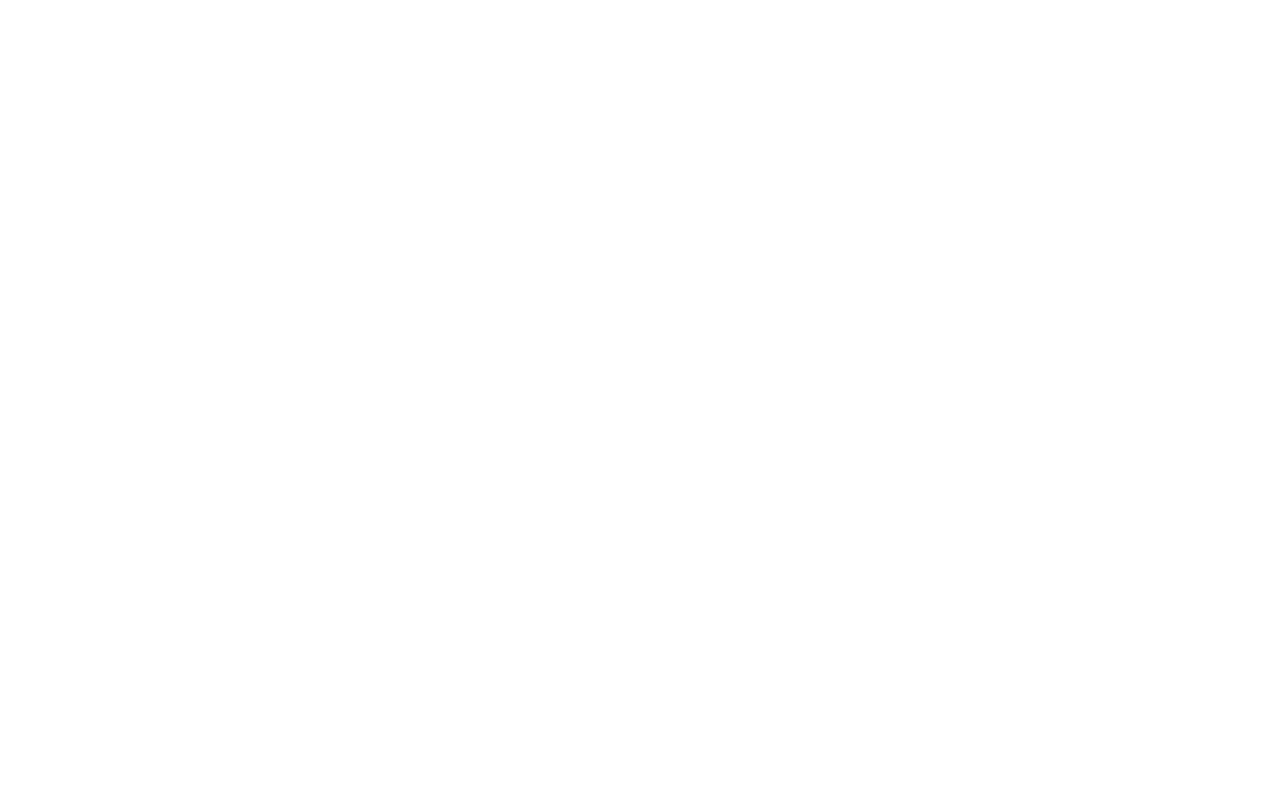
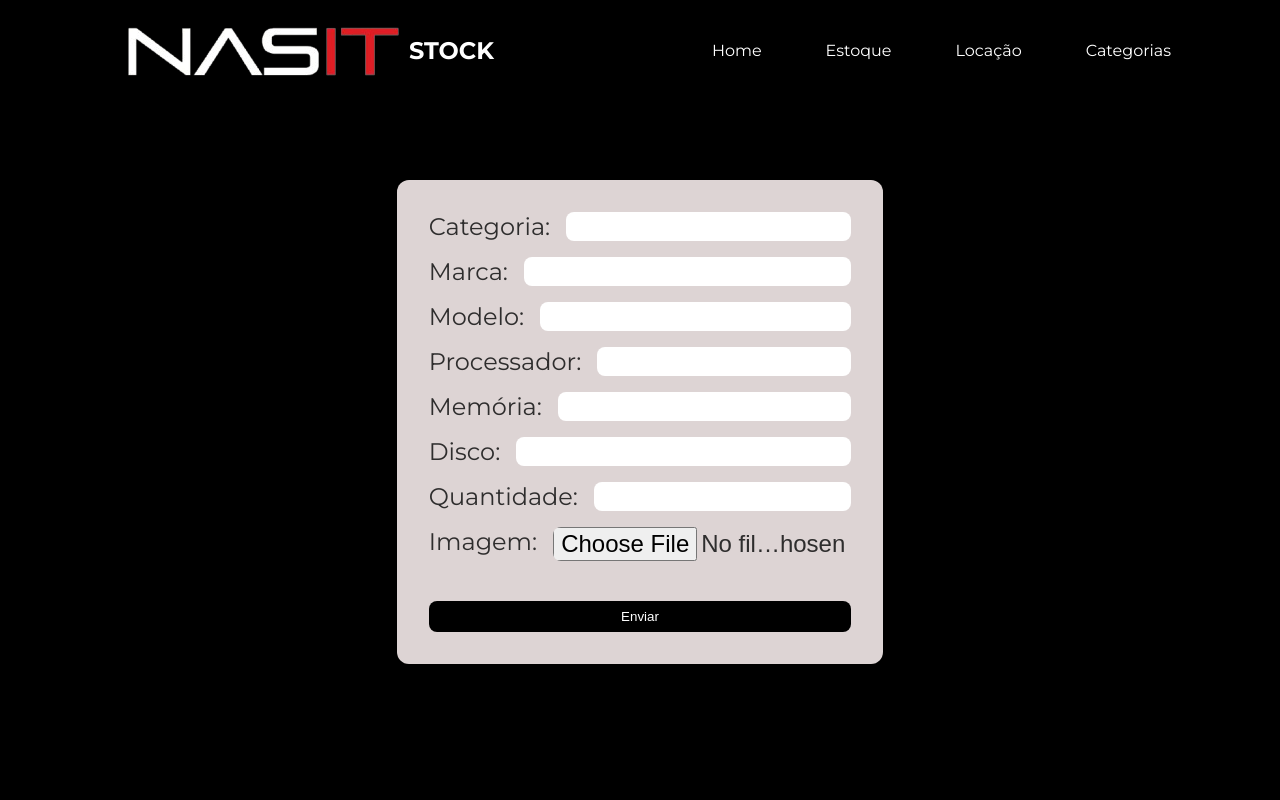
Before and after one commit to joaovictormar/NAStock_front, a React (Vite) app: page /addequipamentos in a window 1280 px wide. Before the commit this address had no page. Shown: the top 800 px of the page. Built offline with nearby package versions, Linux system fonts and the light colour scheme.

Commit message:
Feita conexão com api na página home e criação da funcionalidade de adicionar equipamentos

```diff
--- /dev/null
+++ b/src/components/Others/CardAddEquipamentos/CardAddEquipamentos.module.css
@@ -0,0 +1,49 @@
+.cardAddEquipamentos {
+    width: 40%;
+    display: flex;
+    gap: 1rem;
+    flex-direction: column;
+    border: 1px solid 0;
+    border-radius: 12px;
+    padding: 2rem;
+    background-color: var(--cinza-claro);
+}
+
+.formulario {
+    display: flex;
+    gap: 1rem;
+}
+
+.texto {
+    color: var(--cinza-escuro);
+    font-size: 24px;
+}
+
+.input {
+    border-radius: 8px;
+    border: 0;
+    width: 100%;
+    color: var(--cinza-escuro);
+    font-size: 24px;
+}
+
+.inputImagem {
+    border-radius: 8px;
+    border: 0;
+    width: 100%;
+    color: var(--cinza-escuro);
+    font-size: 24px;
+}
+
+.botao {
+    margin-top: 1.5rem;
+    border-radius: 8px;
+    background-color: var(--primaria);
+    padding: 0.5rem;
+    border: 0;
+}
+
+.botao:hover {
+    background-color: var(--cinza-escuro);
+    cursor: pointer;
+}
--- /dev/null
+++ b/src/components/Others/CardAddEquipamentos/index.jsx
@@ -0,0 +1,45 @@
+import styles from "./CardAddEquipamentos.module.css"
+
+function CardAddEquipamentos () {
+
+    return (
+        <form className={styles.cardAddEquipamentos}>
+            <div className={styles.formulario}>
+                <label className={styles.texto}>Categoria:</label>
+                <input className={styles.input} type="text" required></input>
+            </div>
+            <div className={styles.formulario}>
+                <label className={styles.texto}>Marca:</label>
+                <input className={styles.input} type="text" required></input>
+            </div>
+            <div className={styles.formulario}>
+                <label className={styles.texto}>Modelo:</label>
+                <input className={styles.input} type="text" required></input>
+            </div>
+            <div className={styles.formulario}>
+                <label className={styles.texto}>Processador:</label>
+                <input className={styles.input} type="text"></input>
+            </div>
+            <div className={styles.formulario}>
+                <label className={styles.texto}>Memória:</label>
+                <input className={styles.input} type="text"></input>
+            </div>
+            <div className={styles.formulario}>
+                <label className={styles.texto}>Disco:</label>
+                <input className={styles.input} type="text"></input>
+            </div>
+            <div className={styles.formulario}>
+                <label className={styles.texto}>Quantidade:</label>
+                <input className={styles.input} type="text" required></input>
+            </div>
+            <div className={styles.formulario}>
+                <label className={styles.texto}>Imagem:</label>
+                <input className={styles.inputImagem} type="file" ></input>
+            </div>
+            <button className={styles.botao} type="submit">Enviar</button>
+        </form>
+    )
+
+};
+
+export default CardAddEquipamentos;
--- a/src/components/Others/CardEquipamentos/CardEquipamentos.module.css
+++ b/src/components/Others/CardEquipamentos/CardEquipamentos.module.css
@@ -1,12 +1,12 @@
 .cardEquipamentos {
-    width: 80%;
     display: flex;
-    justify-content: space-around;
+    justify-content: space-between;
     align-items: center;
     border: 1px solid 0;
     border-radius: 12px;
     padding: 2rem;
     background-color: var(--cinza-claro);
+    width: 80%;
 }
 
 .textoPropriedade {
@@ -29,6 +29,7 @@
     display: flex;
     flex-direction: column;
     gap: 1rem;
+    padding-right: 10rem;
     align-items: center;
 }
 
--- a/src/pages/Home/Home.module.css
+++ b/src/pages/Home/Home.module.css
@@ -11,12 +11,13 @@
     gap: 4rem;
 }
 
-.botao {
+.link {
         padding: 0.5rem;
         border-radius: 8px;
         border: 0;
         background-color: var(--secundaria);
         color: var(--terciaria);
+        text-decoration: none;
 }
 
 .botao:hover {
--- a/src/pages/Home/index.jsx
+++ b/src/pages/Home/index.jsx
@@ -1,66 +1,45 @@
 import styles from "./Home.module.css";
+import {Link} from "react-router-dom";
+import { useEffect, useState } from "react";
 import Search from "../../components/Others/Search";
 import CardEquipamentos from "../../components/Others/CardEquipamentos";
 
 function Home() {
+
+    const [equipamentos, setEquipamentos] = useState([]);
+
+    useEffect(() => {
+        fetch("http://localhost:5000/equipamentos")
+        .then((response) => response.json())
+        .then((data) => setEquipamentos(data))
+        .catch((error) => console.log(`Erro ao buscar equipamentos: ${error}`))
+    });
+
     return (
-        <>
             <section className={styles.home}>
                 <div className={styles.homeSuperior}>
                     <Search/>
-                    <button className={styles.botao}>Adicionar Equipamento</button>
+                    <Link to="addequipamentos" className={styles.link}>Adicionar Equipamento</Link>
                 </div>
-                <CardEquipamentos
-                    className={styles.card}
-                    categoria="Notebook"
-                    marca="Dell"
-                    modelo="XPS 13"
-                    processador="Intel Core i7"
-                    memoria="16GB RAM"
-                    disco="512GB SSD"
-                    quantidade="10 unidades"
-                    imagemTexto="Imagem do Dell XPS 13"
-                />
-                <CardEquipamentos
-                    className={styles.card}
-                    categoria="Desktop"
-                    marca="HP"
-                    modelo="Pavilion"
-                    processador="AMD Ryzen 5"
-                    memoria="8GB RAM"
-                    disco="1TB HDD"
-                    quantidade="5 unidades"
-                    imagemTexto="Imagem do HP Pavilion"
-                />
-                <CardEquipamentos
-                    className={styles.card}
-                    categoria="Monitor"
-                    marca="Samsung"
-                    modelo="Curved 24"
-                    quantidade="15 unidades"
-                    imagemTexto="Imagem do Monitor Samsung Curvo"
-                />
-                <CardEquipamentos
-                    className={styles.card}
-                    categoria="Impressora"
-                    marca="Epson"
-                    modelo="L3150"
-                    quantidade="8 unidades"
-                    imagemTexto="Imagem da Impressora Epson"
-                />
-                <CardEquipamentos
-                    className={styles.card}
-                    categoria="Tablet"
-                    marca="Apple"
-                    modelo="iPad Pro"
-                    processador="Apple M1"
-                    memoria="8GB RAM"
-                    disco="128GB SSD"
-                    quantidade="12 unidades"
-                    imagemTexto="Imagem do iPad Pro"
-                />
+                {equipamentos.length > 0 ? (
+                    equipamentos.map((equipamento) => (
+                        <CardEquipamentos
+                        categoria={equipamento.categoria}
+                        marca={equipamento.marca}
+                        modelo={equipamento.modelo}
+                        processador={equipamento.processador}
+                        memoria={equipamento.memoria}
+                        disco={equipamento.disco}
+                        quantidade={equipamento.quantidade}
+                        imagemTexto={equipamento.modelo} />
+                        )
+                    ))
+                    :
+                    (
+                        <h1>Carregando equipamentos...</h1>
+                    )
+                }
             </section>
-        </>
     )
 }
 
--- /dev/null
+++ b/src/pages/Secondary/AddEquipamentos/AddEquipamentos.module.css
@@ -0,0 +1,5 @@
+.addEquipamentos {
+    display: flex;
+    justify-content: center;
+    margin-top: 3rem;
+}
--- /dev/null
+++ b/src/pages/Secondary/AddEquipamentos/index.jsx
@@ -0,0 +1,14 @@
+import CardAddEquipamentos from "../../../components/Others/CardAddEquipamentos";
+import styles from "./AddEquipamentos.module.css"
+
+function AddEquipamentos () {
+
+    return(
+        <section className={styles.addEquipamentos}>
+            <CardAddEquipamentos/>
+        </section>
+    )
+
+}
+
+export default AddEquipamentos;
--- a/src/routes.jsx
+++ b/src/routes.jsx
@@ -1,7 +1,8 @@
 import {BrowserRouter, Routes, Route} from "react-router-dom";
 import PaginaBase from "./pages/PaginaBase";
+import Home from "./pages/Home";
 import Categorias from "./pages/Categorias";
-import Home from "./pages/Home";
+import AddEquipamentos from "./pages/Secondary/AddEquipamentos";
 
 function AppRoutes () {
 
@@ -11,6 +12,7 @@ function AppRoutes () {
                 <Route path="/" element={<PaginaBase/>}>
                     <Route index element={<Home/>}/>
                     <Route path="/categorias" element= {<Categorias/>}/>
+                    <Route path="/addequipamentos" element= {<AddEquipamentos/>}/>
                 </Route>
             </Routes>
         </BrowserRouter>
```
